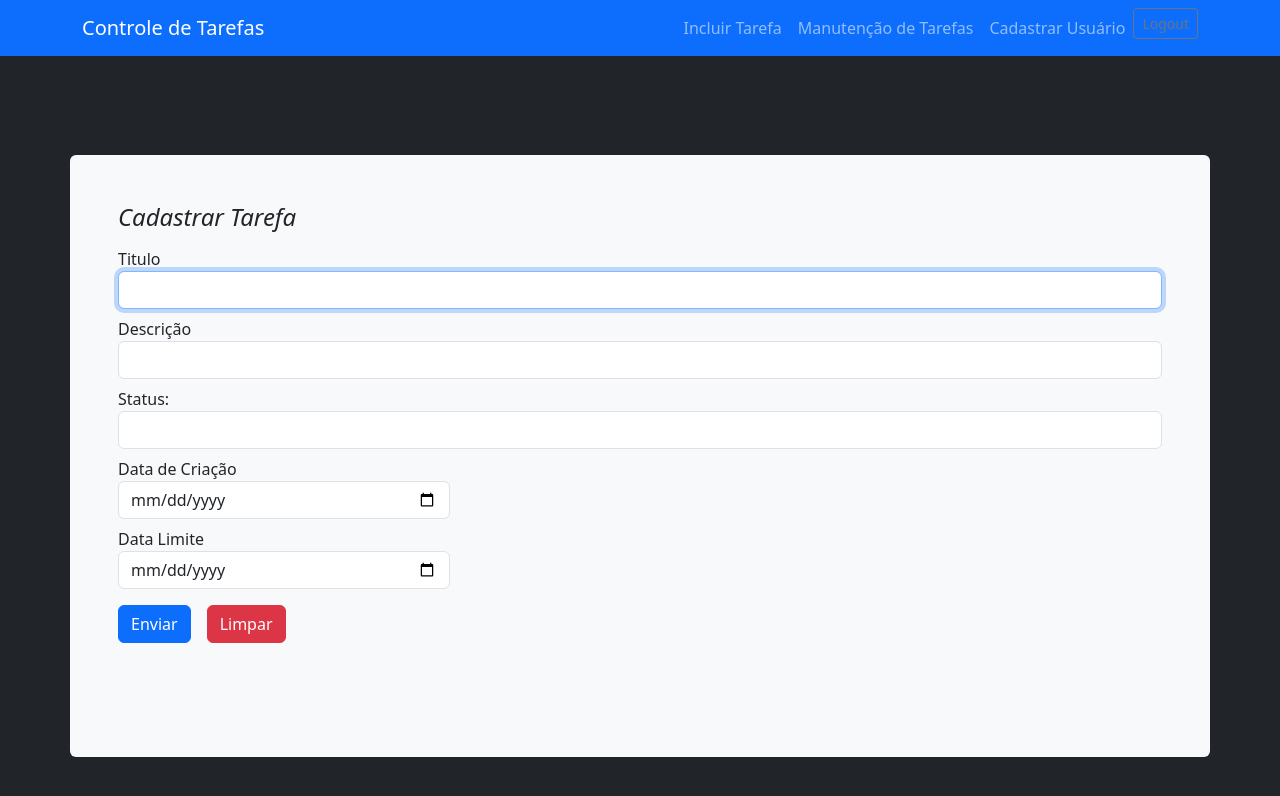
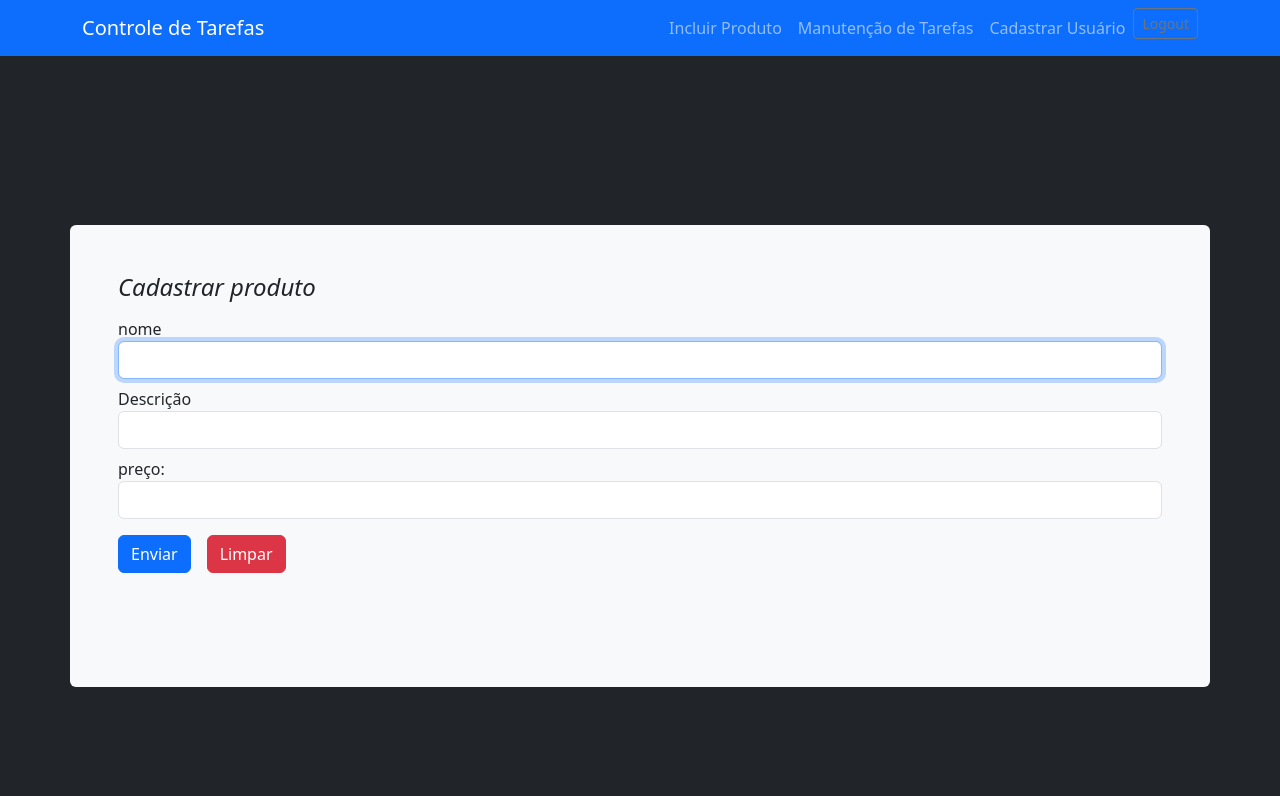
Before and after one commit to randsantana/projeto_final, a React (Vite) app: page / in a window 1280 px wide. Shown: the top 796 px of the page. Built offline with nearby package versions, Linux system fonts and the light colour scheme.

Commit message:
update17/05/24

```diff
--- a/src/components/MenuSuperior.jsx
+++ b/src/components/MenuSuperior.jsx
@@ -7,7 +7,7 @@ const MenuSuperior = () => {
         <Link to="/" className="navbar-brand">Controle de Tarefas</Link>
         <ul className="navbar-nav">
           <li className="nav-item">
-            <Link to="/" className="nav-link">Incluir Tarefa</Link>
+            <Link to="/" className="nav-link">Incluir Produto</Link>
           </li>
 
           <li className="nav-item">
--- a/src/components/cadastrar_tarefa.jsx
+++ b/src/components/cadastrar_tarefa.jsx
@@ -8,77 +8,50 @@ const Cadastrar_tarefa = () => {
 
   const salvar = async (campos) => {
     try {
-      const response = await api.post("tarefas", campos);
-      setAviso(`Tarefa cadastrada com sucesso!"`);
+      const response = await api.post("product/createProduct", campos);
+      setAviso(`produto cadastrada com sucesso!"`);
       reset();
     } catch (error) {
-      setAviso("Erro ao cadastrar tarefa!");
+      setAviso("Erro ao cadastrar produto!");
     }
   };
 
   return (
     <div className="container-fluid bg-dark text-light min-vh-100 d-flex align-items-center">
       <div className="container p-5 bg-light text-dark rounded">
-        <h4 className="fst-italic mb-3">Cadastrar Tarefa</h4>
+        <h4 className="fst-italic mb-3">Cadastrar produto</h4>
         <form onSubmit={handleSubmit(salvar)}>
           <div className="form-group">
-            <label htmlFor="titulo">Titulo</label>
+            <label htmlFor="name">nome</label>
             <input
               type="text"
               className="form-control"
-              id="titulo"
+              id="name"
               required
               autoFocus
-              {...register("titulo")}
+              {...register("name")}
             />
           </div>
           <div className="form-group mt-2">
-            <label htmlFor="descricao">Descrição</label>
+            <label htmlFor="description">Descrição</label>
             <input
               type="text"
               className="form-control"
-              id="descricao"
+              id="description"
               required
-              {...register("descricao")}
+              {...register("description")}
             />
           </div>
           <div className="form-group mt-2">
-            <label htmlFor="status">Status:</label>
+            <label htmlFor="price">preço:</label>
             <input
-              type="text"
+              type="number"
               className="form-control"
-              id="status"
+              id="price"
               required
-              {...register("status")}
+              ste="0.01"
+              {...register("price")}
             />
-          </div>
-          <div className="row mt-2">
-            <div className="col-sm-4">
-              <div className="form-group">
-                <label htmlFor="data_criacao">Data de Criação</label>
-                <input
-                  type="date"
-                  className="form-control"
-                  id="data_criacao"
-                  required
-                  {...register("data_criacao")}
-                />
-              </div>
-            </div>
-          </div>
-          <div className="row mt-2">
-            <div className="col-sm-4">
-              <div className="form-group">
-                <label htmlFor="data_limite">Data Limite</label>
-                <input
-                  type="date"
-                  className="form-control"
-                  id="data_limite"
-                  required
-                  {...register("data_limite")}
-                />
-              </div>
-            </div>
           </div>
           <input
             type="submit"
@@ -96,5 +69,4 @@ const Cadastrar_tarefa = () => {
     </div>
   );
 };
-
 export default Cadastrar_tarefa;
--- a/src/components/cadastrar_usuario.jsx
+++ b/src/components/cadastrar_usuario.jsx
@@ -8,7 +8,8 @@ const Cadastrar_Usuario = () => {
 
   const salvar = async (campos) => {
     try {
-      const response = await api.post("usuarios", campos);
+      //Vamos enviar os dados digitados para a rota /user do backend
+      const response = await api.post("user/createUsers", campos);
       setAviso(`Usuário cadastrado com sucesso!"`);
       reset();
     } catch (error) {
@@ -47,9 +48,9 @@ const Cadastrar_Usuario = () => {
             <input
               type="password"
               className="form-control"
-              id="senha"
+              id="password"
               required
-              {...register("senha")}
+              {...register("password")}
             />
           </div>
 
--- a/src/config_axios.js
+++ b/src/config_axios.js
@@ -4,6 +4,6 @@ import axios from 'axios';
 //baseURL é a porta que está rodando o backend
 export const api = axios.create({
   // baseURL: "https://tarefasback-production.up.railway.app/"
-  baseURL: 'http://localhost:3000'
+  baseURL: 'http://localhost:8080/'
   //GET localhost:3001/livros
 });
```
